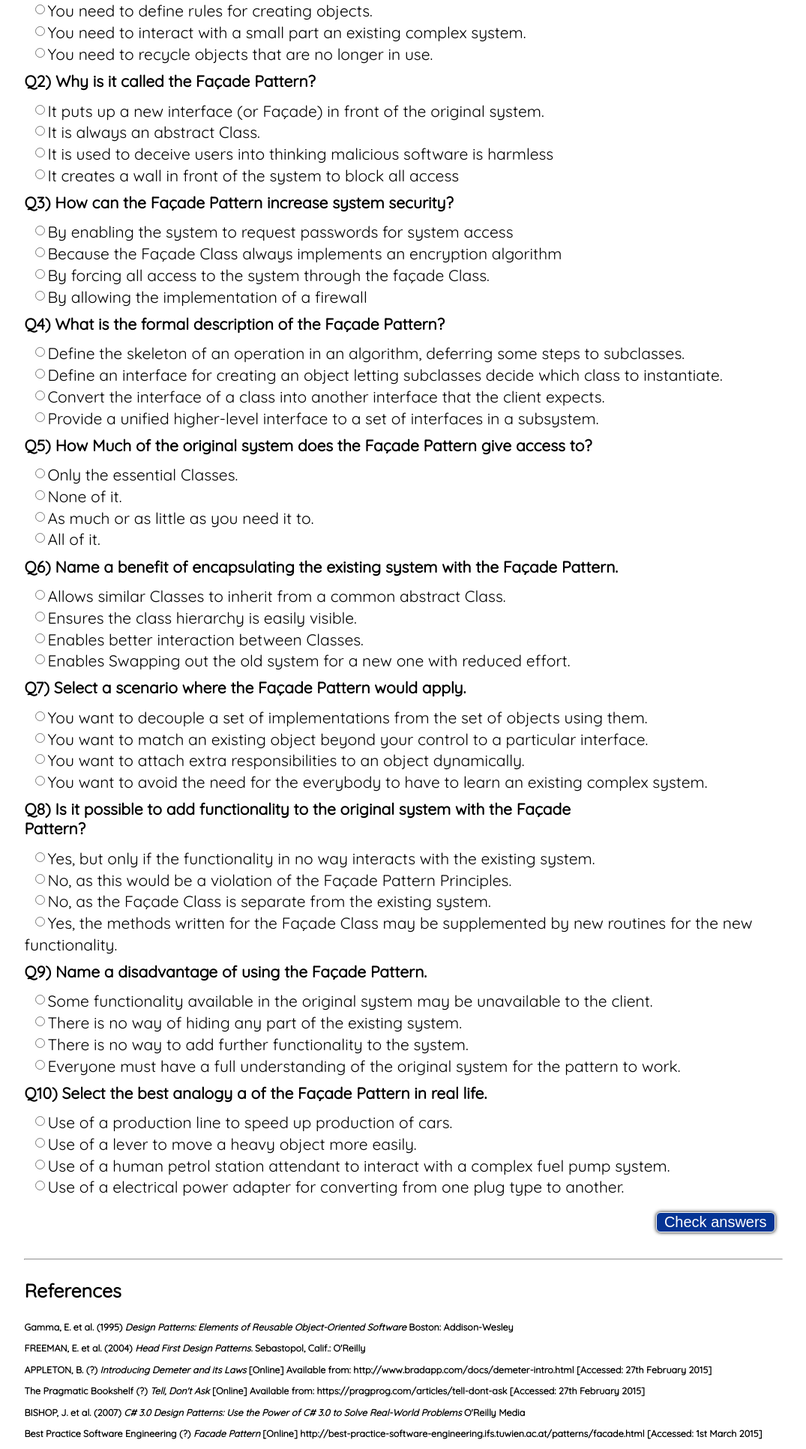
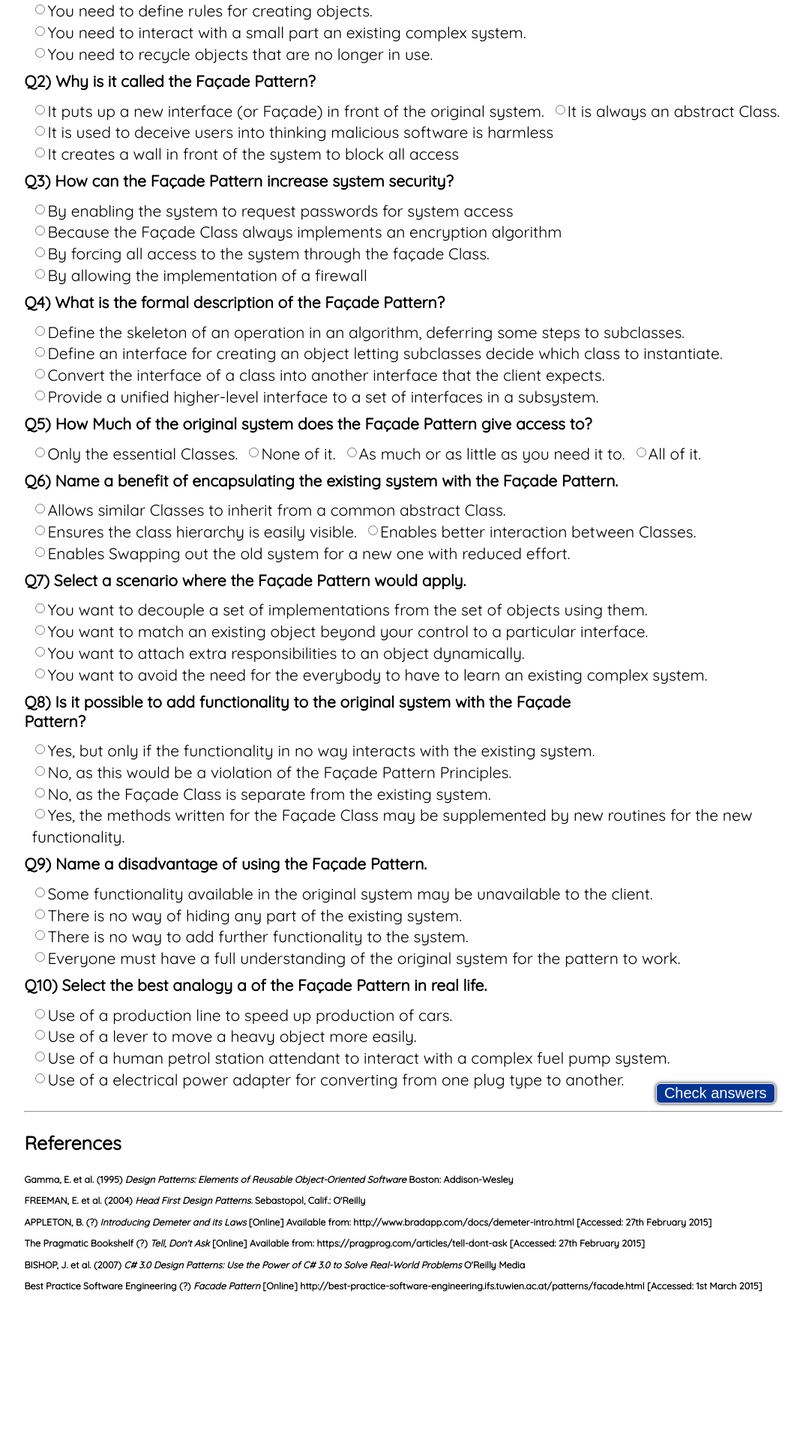
Before and after one commit to daveogle/Facade_Project, a PHP site: page /quiz.php in a window 1280 px wide. Shown: the part 461-2394 px from the top of the page at 75% size, without its empty margins (102-1177 px from the left). After the commit the page ends 2184 px from the top, so only its background shows below. Run offline with PHP 8.4, Linux system fonts and the light colour scheme.

Commit message:
css changes

```diff
--- a/CSS/Main.css
+++ b/CSS/Main.css
@@ -13,6 +13,7 @@ body
 
 footer
 {
+    clear: both;
     font-family: 'Quicksand', sans-serif;
     font-size: 25px;
 }
--- a/CSS/quiz.css
+++ b/CSS/quiz.css
@@ -33,5 +33,6 @@ and open the template in the editor.
 
 .question span
 {
+    float: left;
     margin-left: 10px;
 }
```
